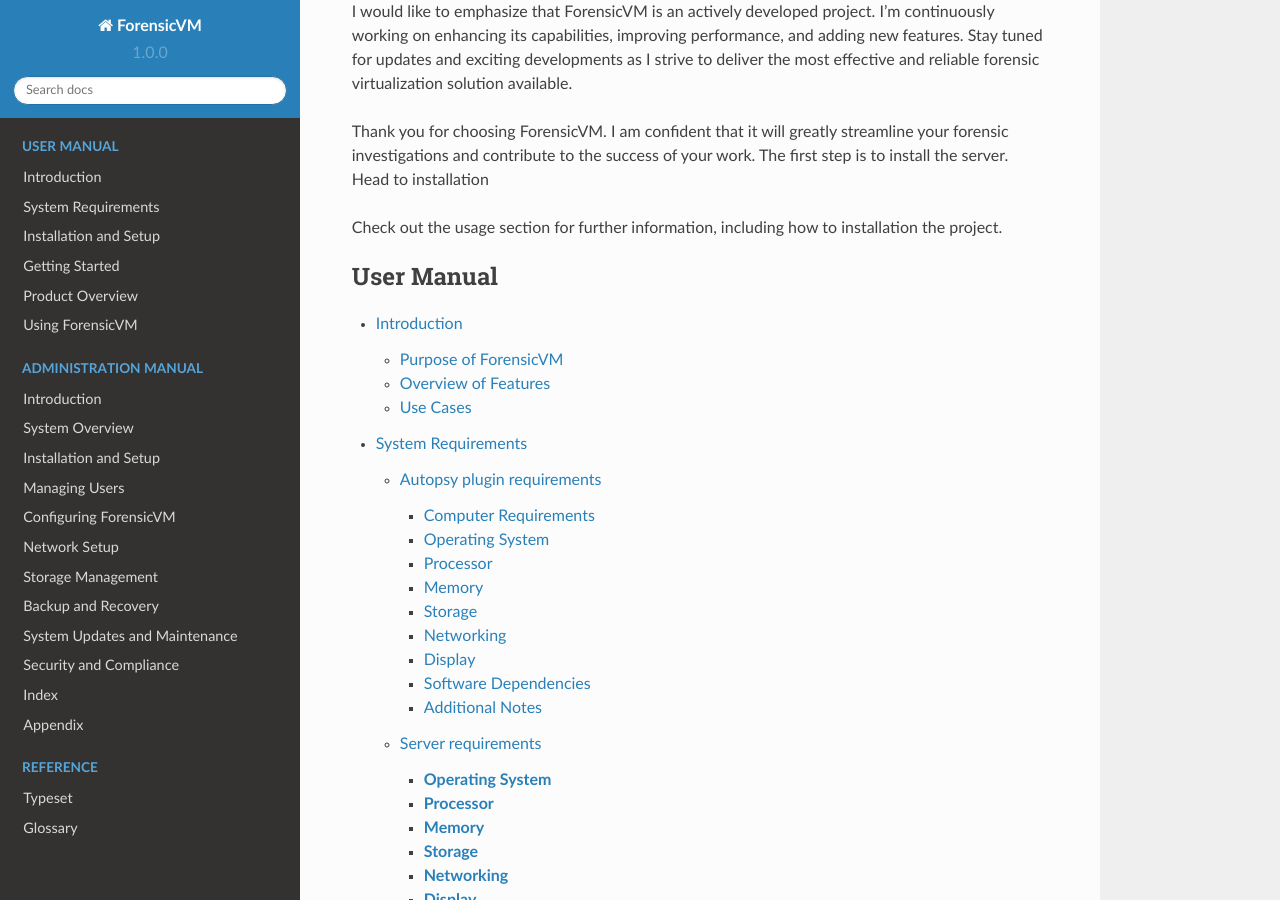
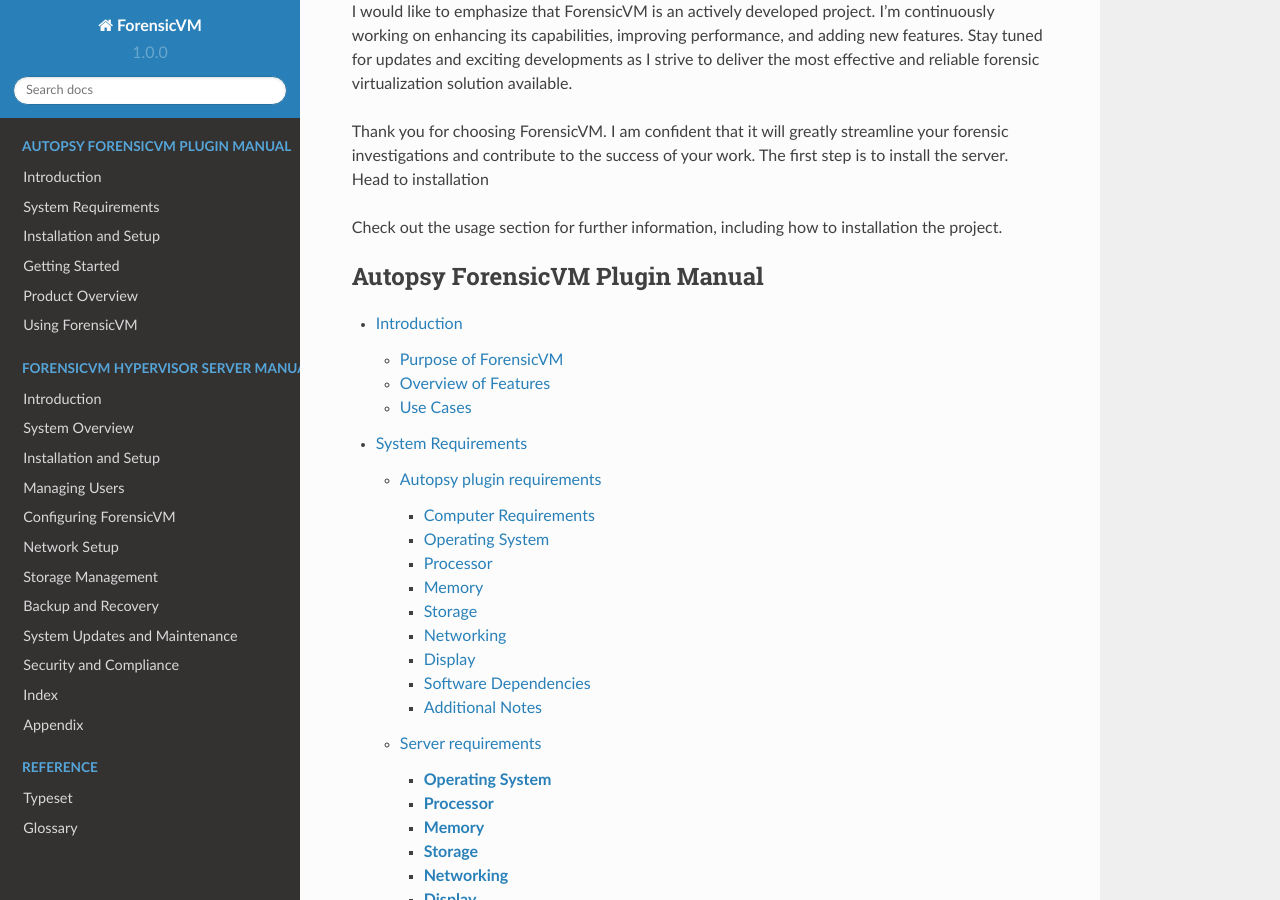
Before and after one commit to nunomourinho/ForensicVMServerAndClientDocs, a Sphinx documentation site: the page built from docs/index.rst, in a window 1280 px wide and 900 px high, scrolled down 1345 px. Built offline with Sphinx 7.4.7 and the Read the Docs theme 2.0.0, drawn with Linux system fonts in a browser that asks for light colours; pages that are not in the unit, such as notebooks, are missing from menus; some of the changed text lies outside the part shown.

Commit message:
Update index.rst

```diff
--- a/docs/index.rst
+++ b/docs/index.rst
@@ -30,7 +30,7 @@
 
 .. toctree::
    :maxdepth: 3
-   :caption: User Manual
+   :caption: Autopsy ForensicVM Plugin Manual
 
    Introduction <user/introduction>
    System Requirements <user/system_requirements>
@@ -42,7 +42,7 @@
 
 .. toctree::
    :maxdepth: 3
-   :caption: Administration Manual
+   :caption: ForensicVM hypervisor server Manual
 
    Introduction <admin/introduction>
    System Overview <admin/system_overview>
```
